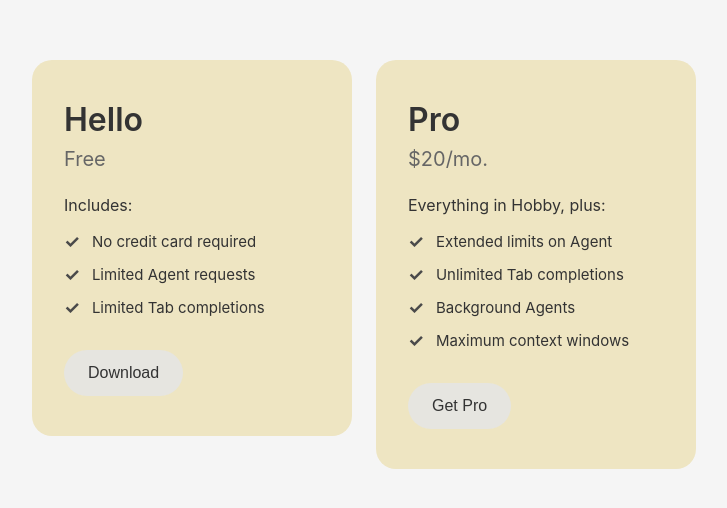
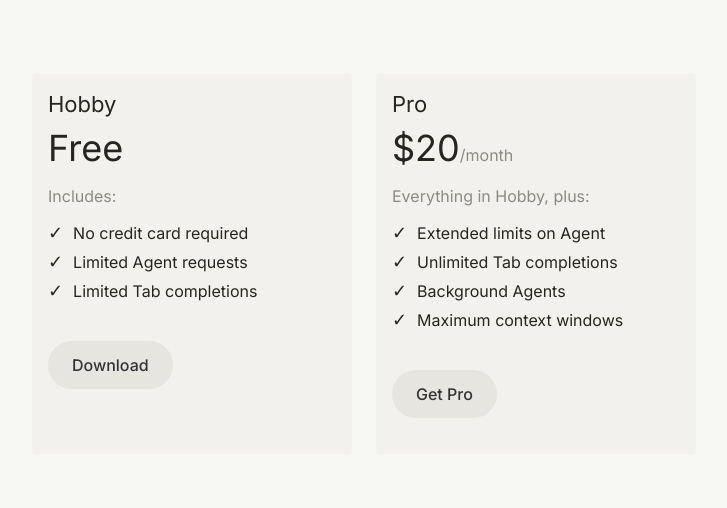
Before and after one commit to mypinkmedicine-creator/Kamila-bootcamp, a plain HTML site: page index.html in a window 1280 px wide. Shown: the part 136-644 px from the top of the page, without its empty margins (276-1003 px from the left). Drawn offline with Linux system fonts and the light colour scheme.

Commit message:
Styled ui cards

```diff
--- a/index.html
+++ b/index.html
@@ -4,13 +4,18 @@
     <meta charset="UTF-8">
     <meta name="viewport" content="width=device-width, initial-scale=1.0">
     <title>Pricing Plans</title>
+    <link rel="preconnect" href="https://fonts.googleapis.com">
+    <link rel="preconnect" href="https://fonts.gstatic.com" crossorigin>
+    <link href="https://fonts.googleapis.com/css2?family=Inter:wght@400;500;600&display=swap" rel="stylesheet">
     <link rel="stylesheet" href="styles.css">
 </head>
 <body>
     <div class="cards-container">
         <div class="card">
-            <h1 class="card-title">Hello</h1>
-            <p class="card-price">Free</p>
+            <div class="card-top">
+                <h3 class="card-title">Hobby</h3>
+                <p class="card-price">Free
+                </p>
                 <div class="card-content">
                     <p class="includes-text">Includes:</p>
                     <ul class="features-list">
@@ -28,11 +33,16 @@
                         </li>
                     </ul>
                 </div>
+            </div>
             <button class="download-button">Download</button>
         </div>
         <div class="card">
-            <h1 class="card-title">Pro</h1>
-            <p class="card-price">$20/mo.</p>
+            <div class="card-top">
+                <h3 class="card-title">Pro</h3>
+                <p class="card-price">
+                    <span class="card-price-amount">$20</span>
+                    <span class="card-price-period">/month</span>
+                </p>
                 <div class="card-content">
                     <p class="includes-text">Everything in Hobby, plus:</p>
                     <ul class="features-list">
@@ -54,6 +64,7 @@
                         </li>
                     </ul>
                 </div>
+            </div>
             <button class="download-button">Get Pro</button>
         </div>
     </div>
--- a/styles.css
+++ b/styles.css
@@ -5,8 +5,8 @@
 }
 
 body {
-    font-family: -apple-system, BlinkMacSystemFont, 'Segoe UI', Roboto, Oxygen, Ubuntu, Cantarell, sans-serif;
-    background-color: #f5f5f5;
+    font-family: Inter, sans-serif;
+    background-color: #f7f7f4;
     display: flex;
     justify-content: center;
     align-items: center;
@@ -24,24 +24,45 @@ body {
 }
 
 .card {
-    background-color: #eee5c2;
-    border-radius: 20px;
-    padding: 40px 32px;
+    display: flex;
+    flex-direction: column;
+    min-height: 380px;
+    background-color: #f2f1ed;
+    border-radius: 4px;
+    padding: 16px;
     width: 320px;
     flex-shrink: 0;
 }
 
+.card-top {
+    display: flex;
+    flex-direction: column;
+}
+
 .card-title {
-    font-size: 32px;
-    font-weight: 600;
-    color: #333;
+    font-size: 22px;
+    line-height: 28px;
+    font-weight: 400;
+    color: #26251e;
     margin-bottom: 8px;
 }
 
 .card-price {
-    font-size: 20px;
-    color: #666;
-    margin-bottom: 24px;
+    font-size: 36px;
+    color: #26251e;
+    display: inline-flex;
+    align-items: baseline;
+}
+
+.card-price-amount {
+    font-size: 36px;
+    font-weight: 400;
+    color: #26251e;
+}
+
+.card-price-period {
+    font-size: 16px;
+    color: rgba(38, 37, 30, 0.5);
 }
 
 .card-content {
@@ -50,8 +71,8 @@ body {
 
 .includes-text {
     font-size: 16px;
-    color: #333;
-    margin-bottom: 16px;
+    color: rgba(38, 37, 30, 0.5);
+    margin: 16px 0px;
 }
 
 .features-list {
@@ -62,19 +83,20 @@ body {
 .features-list li {
     display: flex;
     align-items: center;
-    margin-bottom: 12px;
-    font-size: 15px;
-    color: #333;
+    margin-bottom: 8px;
+    font-size: 16px;
+    color: #26251e;
 }
 
 .checkmark {
-    color: #4a4a4a;
+    color: #26251e;
     font-size: 18px;
-    margin-right: 12px;
-    font-weight: bold;
+    margin-right: 10px;
+    font-weight: regular;
 }
 
 .download-button {
+    font-family: inherit;
     width: fit-content;
     background-color: #e6e5e0;
     border: none;
```
Lines whose indentation alone changed are shown as unchanged.
